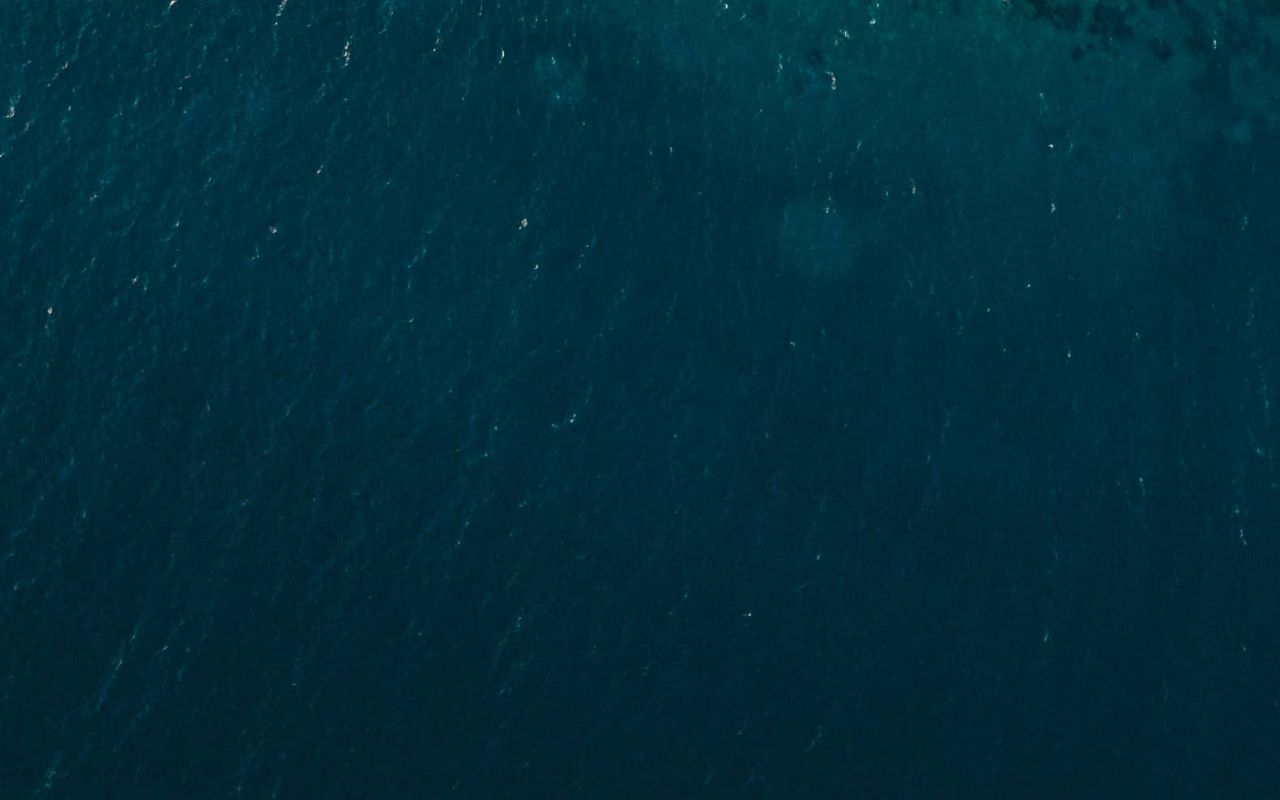
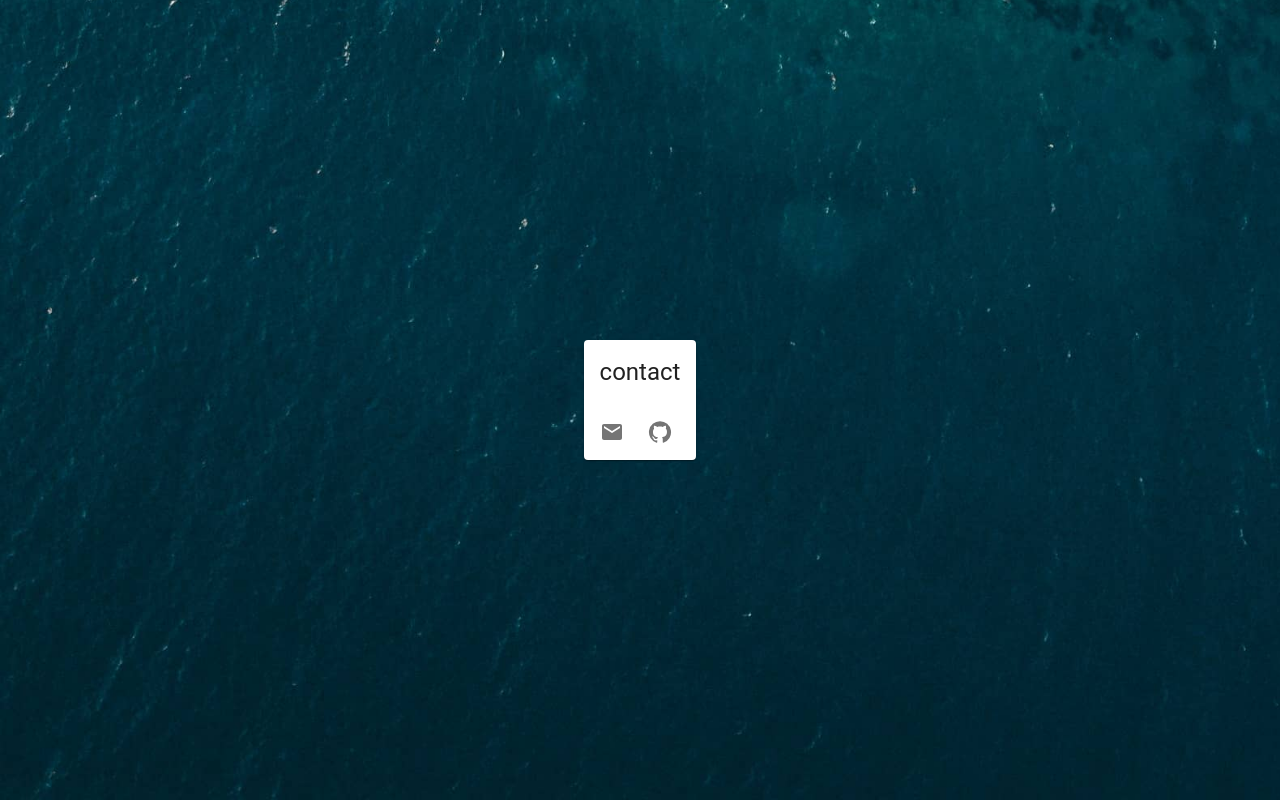
Before and after one commit to EonYY/portfolio, a Next.js app in the folder site/: page / in a window 1280 px wide. Shown: the part 1624-2424 px from the top of the page. Built offline with nearby package versions, Linux system fonts and the light colour scheme.

Commit message:
Save version

```diff
--- a/site/components/Contact.js
+++ b/site/components/Contact.js
@@ -1,5 +1,7 @@
 import { makeStyles } from "@mui/styles"
-import { Card } from "@mui/material";
+import { Card, CardHeader, CardContent, CardActions, IconButton } from "@mui/material";
+import GitHubIcon from '@mui/icons-material/GitHub';
+import EmailIcon from '@mui/icons-material/Email';
 
 const useStyles = makeStyles(() => ({
   root: {
@@ -8,6 +10,9 @@ const useStyles = makeStyles(() => ({
     justifyContent: 'center',
     alignItems: 'center',
   },
+  contactCard: {
+
+  }
 }));
 
 
@@ -16,8 +21,19 @@ export default function Contact() {
 
     return (
       <div className={classes.root}>
-          <Card>
-
+          <Card className={classes.contactCard}>
+            <CardHeader
+                title='contact'
+            >
+            </CardHeader>
+            <CardActions>
+                <IconButton>
+                    <EmailIcon className={classes.icon} href="#"/>
+                </IconButton>
+                <IconButton>
+                    <GitHubIcon className={classes.icon} href="https://github.com/EonYY"/>
+                </IconButton>
+            </CardActions>
           </Card>
       </div>
     )
--- a/site/components/Header.js
+++ b/site/components/Header.js
@@ -68,7 +68,7 @@ const useStyles = makeStyles(() => ({
                         <EmailIcon className={classes.icon} href="#"/>
                     </IconButton>
                     <IconButton>
-                        <GitHubIcon className={classes.icon} href="#"/>
+                        <GitHubIcon className={classes.icon} href="https://github.com/EonYY"/>
                     </IconButton>
                 </Toolbar>
             </AppBar>
```
